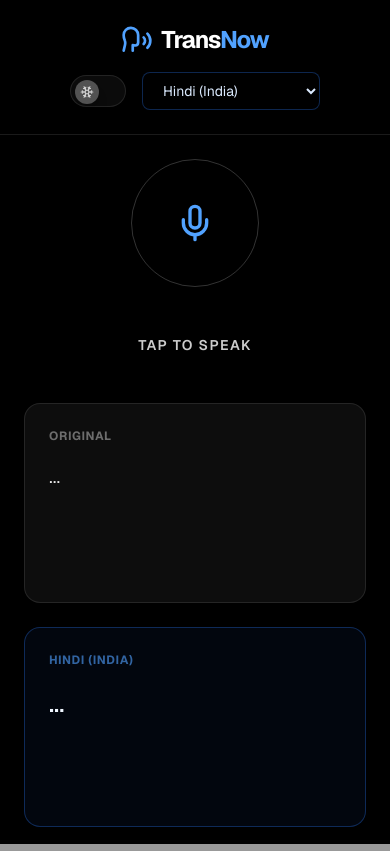
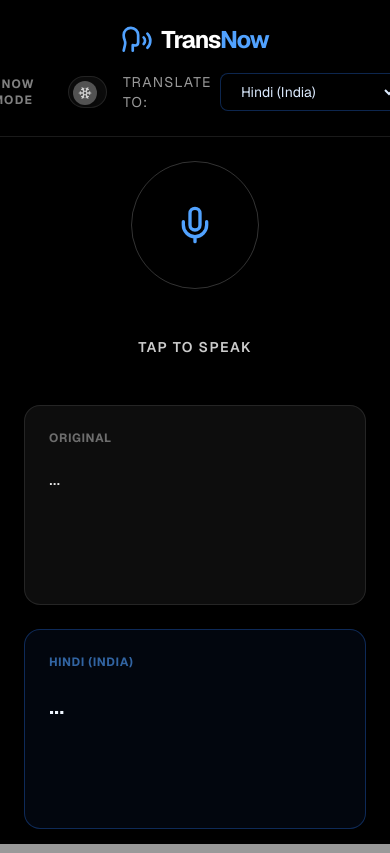
Before and after one commit to rohit1915-08/transnow_advanced, a Next.js app: page / in a window 390 px wide. Built offline with nearby package versions, Linux system fonts and the light colour scheme.

Commit message:
change for mobile view

```diff
--- a/app/page.tsx
+++ b/app/page.tsx
@@ -168,7 +168,7 @@
             </h1>
           </div>
           <div className="flex items-center gap-4">
-            <span className="hidden md:inline text-xs font-bold text-white/50 uppercase tracking-widest">
+            <span className="  text-xs font-bold text-white/50 uppercase tracking-widest">
               Snow Mode
             </span>
             <button
@@ -203,7 +203,7 @@
               </div>
             </button>
             <div className="flex items-center gap-2">
-              <span className="text-sm text-white/60 uppercase tracking-widest hidden md:inline">
+              <span className="text-sm text-white/60 uppercase tracking-widest ">
                 Translate To:
               </span>
               <select
```
